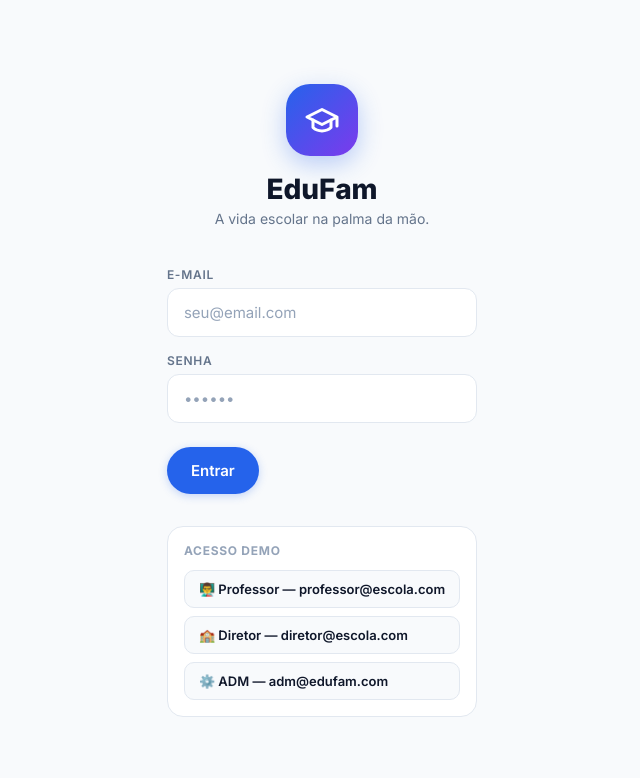
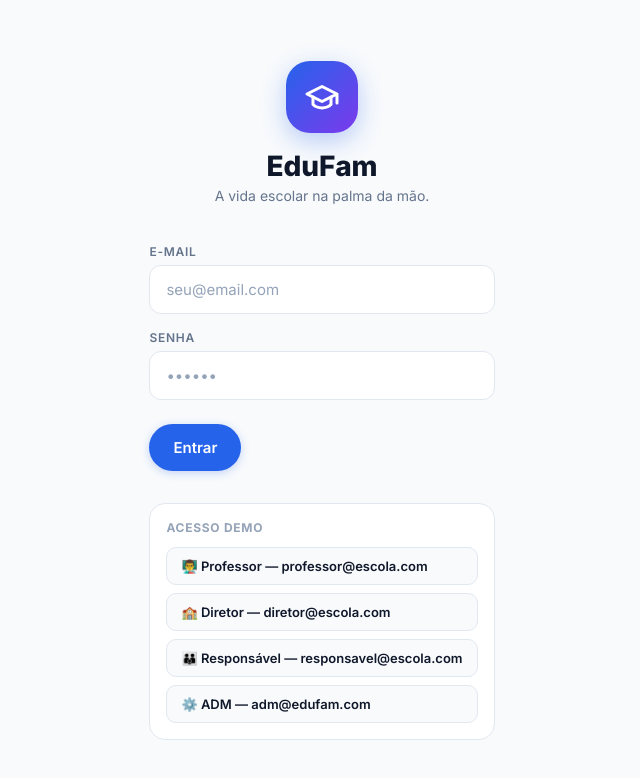
Before and after one commit to tshoffmam-cyber/Chamada-Facil, a React (Vite) app in the folder edufam/: page /Chamada-Facil/login in a window 1280 px wide. Shown: the top 778 px of the page, without its empty margins (318-958 px from the left). Built offline with nearby package versions, Linux system fonts and the light colour scheme.

Commit message:
LoginScreen: adiciona login demo do Responsavel e redirecionamento

```diff
--- a/edufam/src/pages/auth/LoginScreen.jsx
+++ b/edufam/src/pages/auth/LoginScreen.jsx
@@ -18,7 +18,7 @@ if (result.ok) {
 // App.jsx: professor usa o layout principal, Diretor usa /diretor/*
 // (AppLayoutDiretor) e ADM usa /adm/* (AppLayoutAdm) — cada um com
 // layout e navegacao proprios.
-const destino = result.user?.role === 'adm' ? '/adm/home' : result.user?.role === 'diretor' ? '/diretor/home' : '/home'
+const destino = result.user?.role === 'adm' ? '/adm/home' : result.user?.role === 'diretor' ? '/diretor/home' : result.user?.role === 'responsavel' ? '/responsavel/home' : '/home'
 navigate(destino, { replace: true })
 }
 else { setErro(result.error) }
@@ -49,7 +49,7 @@ return (
 <div style={{marginTop:32,width:'100%',background:'var(--color-surface)',border:'1px solid var(--color-border)',borderRadius:16,padding:16}}>
 <p style={{fontSize:12,fontWeight:700,color:'var(--color-text-muted)',textTransform:'uppercase',letterSpacing:'.06em',marginBottom:12}}>ACESSO DEMO</p>
 <div style={{display:'flex',flexDirection:'column',gap:8}}>
-{[{label:'👨‍🏫 Professor',email:'professor@escola.com',senha:'demo123'},{label:'🏫 Diretor',email:'diretor@escola.com',senha:'demo123'},{label:'⚙️ ADM',email:'adm@edufam.com',senha:'admin123'}].map(d=>(
+{[{label:'👨‍🏫 Professor',email:'professor@escola.com',senha:'demo123'},{label:'🏫 Diretor',email:'diretor@escola.com',senha:'demo123'},{label:'👪 Responsável',email:'responsavel@escola.com',senha:'demo123'},{label:'⚙️ ADM',email:'adm@edufam.com',senha:'admin123'}].map(d=>(
 <button key={d.email} onClick={()=>{setEmail(d.email);setSenha(d.senha)}} style={{background:'var(--color-bg)',border:'1px solid var(--color-border)',borderRadius:10,padding:'10px 14px',fontSize:13,fontWeight:600,cursor:'pointer',textAlign:'left',fontFamily:'var(--font-family)',color:'var(--color-text-primary)'}}>
 {d.label} — {d.email}
 </button>
```
